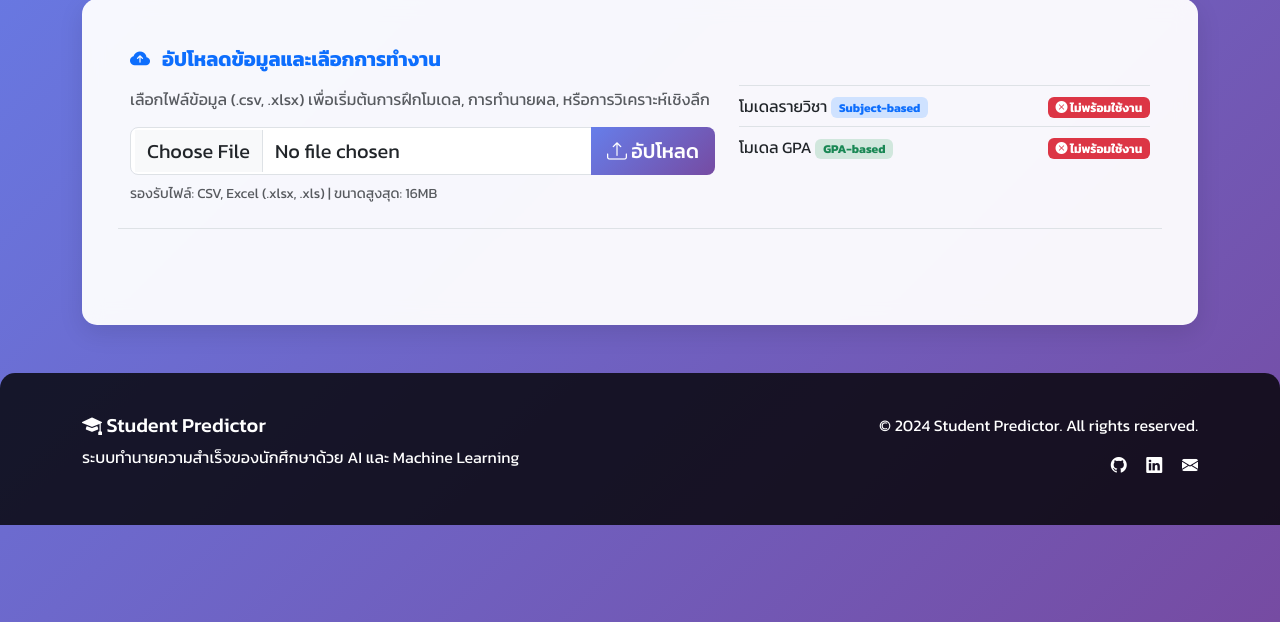
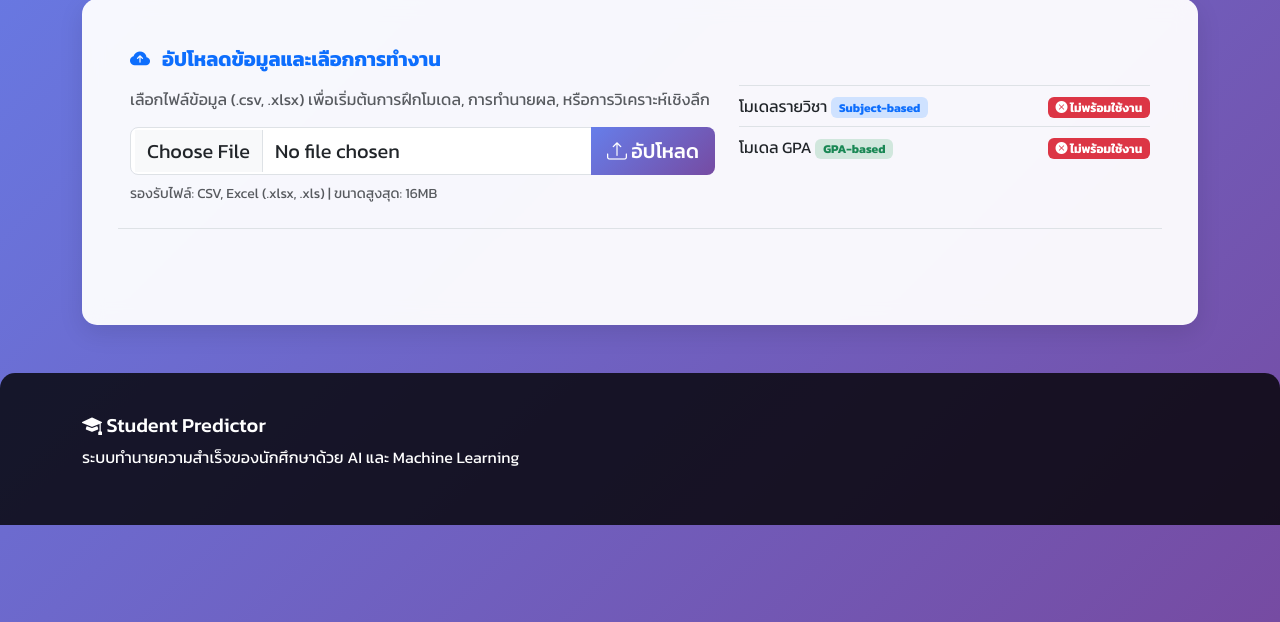
Before and after one commit to iot1234/aitest, a Flask app: page / in a window 1280 px wide. Shown: the part 278-900 px from the top of the page. Run offline with Flask 3, Linux system fonts and the light colour scheme.

Commit message:
Update base.html

```diff
--- a/templates/base.html
+++ b/templates/base.html
@@ -219,13 +219,7 @@
                     <h5><i class="bi bi-mortarboard-fill"></i> Student Predictor</h5>
                     <p>ระบบทำนายความสำเร็จของนักศึกษาด้วย AI และ Machine Learning</p>
                 </div>
-                <div class="col-md-6 text-md-end">
-                    <p>&copy; {{ current_year or 2024 }} Student Predictor. All rights reserved.</p>
-                    <div class="social-links">
-                        <a href="#" class="text-white me-3"><i class="bi bi-github"></i></a>
-                        <a href="#" class="text-white me-3"><i class="bi bi-linkedin"></i></a>
-                        <a href="#" class="text-white"><i class="bi bi-envelope-fill"></i></a>
-                    </div>
+
                 </div>
             </div>
         </div>
```
